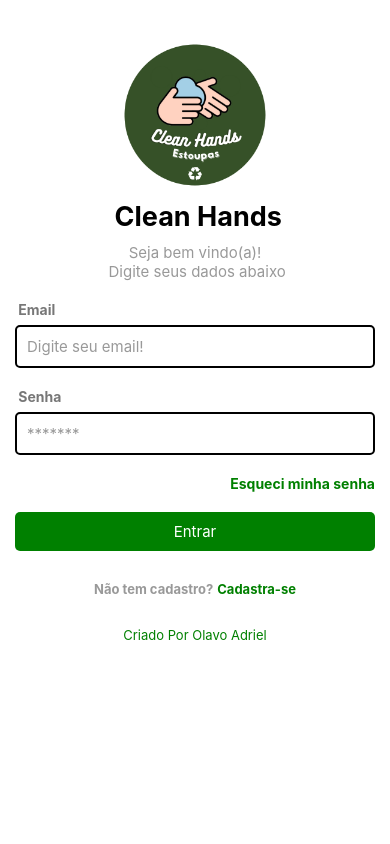
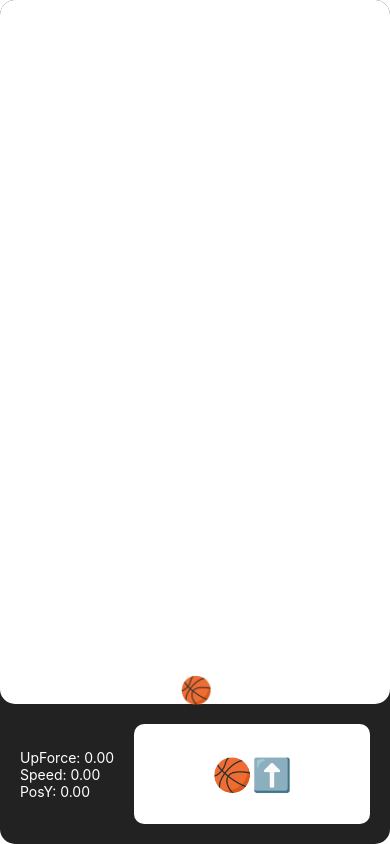
Before and after one commit to olavuwdev/my-app, a React Native app: screen / in a window 390 px wide. Built offline with nearby package versions, Linux system fonts and the light colour scheme.

Commit message:
Projeto de gravidade de Bola

```diff
--- a/App.tsx
+++ b/App.tsx
@@ -1,5 +1,5 @@
 import React, { useState } from 'react';
-import { TouchableOpacity, Alert, View, Button, TextInput, TouchableHighlight, FlatList, Image, Text, SafeAreaView, StyleSheet, Pressable, DevSettings } from 'react-native';
+import { TouchableOpacity, Alert, View, Button, TextInput, TouchableHighlight, FlatList, Image, Text, SafeAreaView, StyleSheet, Pressable, DevSettings, ScrollView } from 'react-native';
 // import { SafeAreaView } from 'react-native-safe-area-context';
 import Constants from 'expo-constants';
 import { Person } from "./types/Person";
@@ -8,11 +8,12 @@
 import  { MyBotton } from './componentes/ButtonCheck/';
 import { Styles} from './assets/style/styles';
 import { ScreenLogin} from './componentes/AppAula1/';
+import { ControlBoll } from './componentes/ControlBoll/';
 
 const App = () => {
 
     return (
-       <ScreenLogin/>
+       <ControlBoll/>
     );
 }
 
--- /dev/null
+++ b/componentes/ControlBoll/Ball/index.tsx
@@ -0,0 +1,16 @@
+import { View, Text } from 'react-native';
+import {styles} from './style'
+import { useEffect, useState } from 'react';
+
+type Props ={
+  posY:number
+}
+
+
+export const Ball = ({posY}: Props) =>{
+  return(
+    <View style={[styles.container,  {bottom: posY}]}>
+      <Text style={{fontSize:26, textAlign:'center'}}>🏀</Text>
+    </View>
+  )
+}
--- /dev/null
+++ b/componentes/ControlBoll/Ball/style.ts
@@ -0,0 +1,11 @@
+import {StyleSheet} from 'react-native'
+
+export const styles = StyleSheet.create({
+  container:{
+    backgroundColor:'white',
+    width:30,
+    height:30,
+    borderRadius:15,
+    position:'absolute',
+  }
+})
--- /dev/null
+++ b/componentes/ControlBoll/index.tsx
@@ -0,0 +1,64 @@
+import React, { useEffect, useState } from 'react';
+import {View, Text, TouchableOpacity} from 'react-native';
+import {styles} from './style'
+import {Ball} from './Ball/index'
+
+let timer: number;
+
+export const ControlBoll =() =>{
+
+  const [gravity, setGravity] = useState(0.98);
+  const [upForce, setUpForce] = useState(0);
+  const [speed, setSpeed] = useState(0);
+  const [posY, setposY] = useState(0);
+
+  useEffect(() =>{
+    const applyGravity = () =>{
+
+      //Decreasing UpForce
+      let newUpForce = upForce - gravity
+      newUpForce = newUpForce < 0 ? 0 : newUpForce
+      setUpForce(newUpForce)
+
+      // Modifying speed
+      let newSpeed = speed + (gravity - (newUpForce/2));
+      setSpeed(newSpeed);
+
+      //Setting new positon based on speed
+      let newPosY = posY - newSpeed
+
+      if(newPosY < 0){
+        newPosY = 0
+        setSpeed(0)
+      }
+      setposY(newPosY)
+
+    }
+    clearTimeout(timer);
+    timer = setTimeout(applyGravity, 30);
+
+  }, [gravity, upForce, speed, posY])
+
+  const handleForceButton = () =>{
+    setUpForce(7)
+  }
+
+
+  return(
+    <View style={styles.container}>
+      <View style={styles.area}>
+        <Ball posY={posY}/>
+      </View>
+      <View style={styles.control}>
+        <View >
+          <Text style={styles.controlText}>UpForce: {upForce.toFixed(2)}</Text>
+          <Text style={styles.controlText}>Speed: {speed.toFixed(2)}</Text>
+          <Text style={styles.controlText}>PosY: {posY.toFixed(2)}</Text>
+        </View>
+        <TouchableOpacity style={styles.controlButton} onPress={handleForceButton}>
+          <Text style={styles.ControlBollText} >🏀⬆️</Text>
+        </TouchableOpacity>
+      </View>
+    </View>
+  );
+}
--- /dev/null
+++ b/componentes/ControlBoll/style.ts
@@ -0,0 +1,38 @@
+import {StyleSheet} from 'react-native';
+
+export const styles = StyleSheet.create({
+  texto:{
+    color:'red'
+  },
+  container:{
+    flex:1,
+    backgroundColor:'#222',
+    borderRadius:15
+  },
+  area:{
+    borderRadius:15,
+    flex:1,
+    backgroundColor:'white',
+    alignItems:'center'
+  },
+  control:{
+    flexDirection:'row',
+    gap:20,
+    alignItems:'center',
+    margin:20
+  },
+  controlText:{
+    color:'white'
+  },
+  controlButton:{
+    flex:1,
+    height:100,
+    backgroundColor:'white',
+    justifyContent:'center',
+    borderRadius:10,
+    alignItems:'center'
+  },
+  ControlBollText:{
+    fontSize:32
+  }
+})
```
